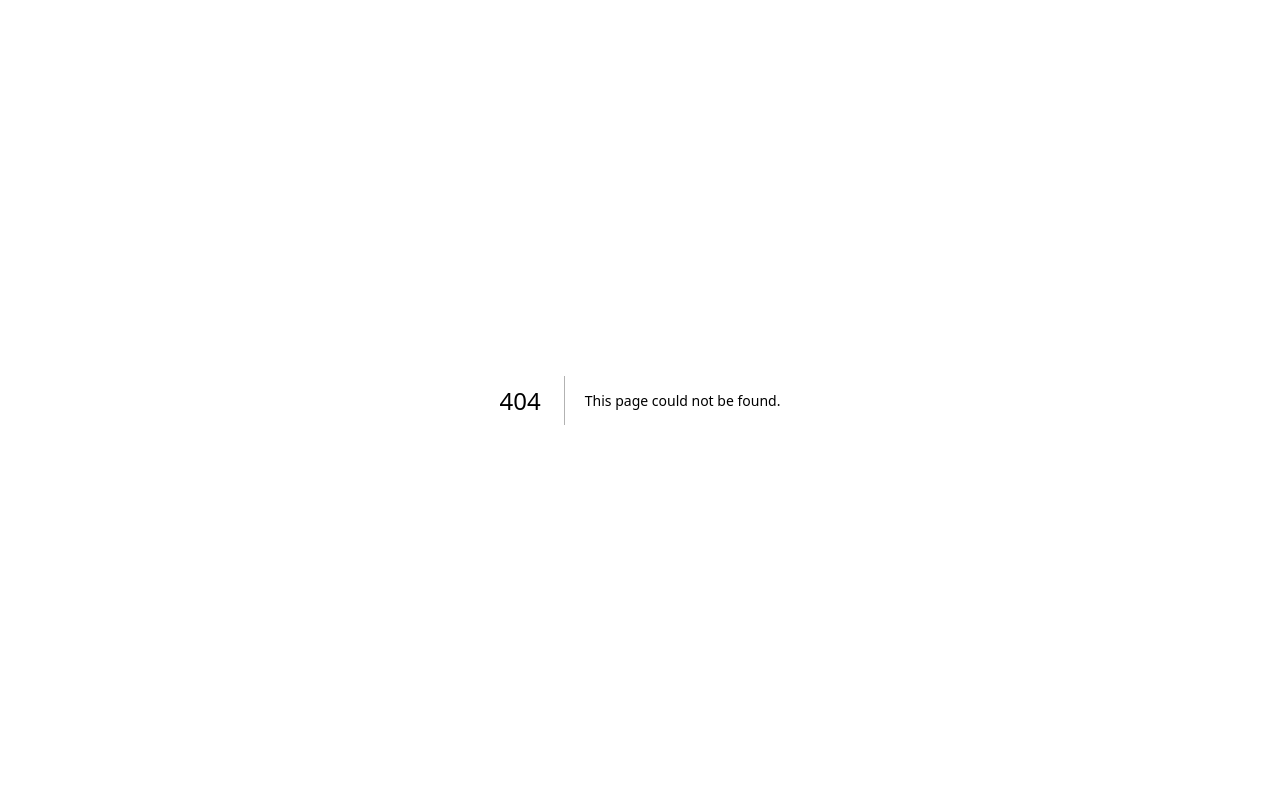
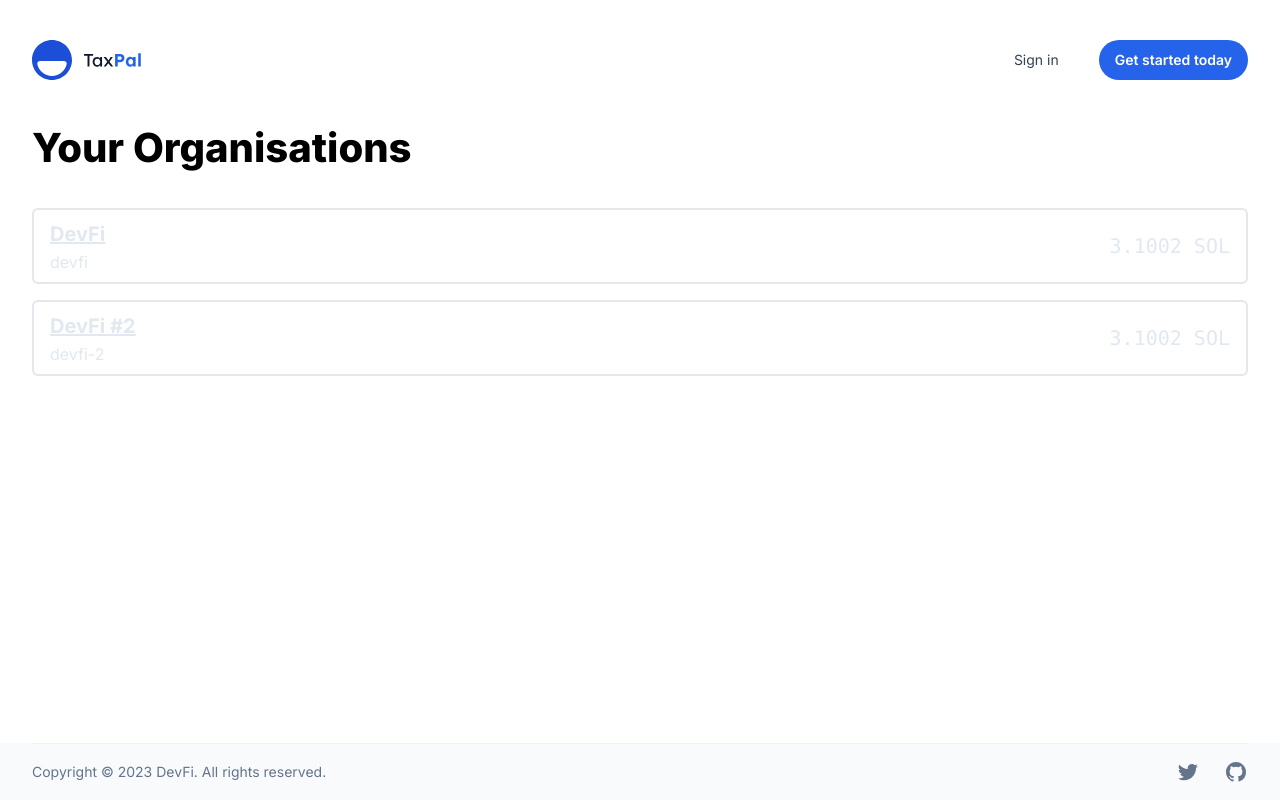
Before and after one commit to solana-devfi/frontend, a Next.js app: page /organisations in a window 1280 px wide. Before the commit this address had no page. Built offline with nearby package versions, Linux system fonts and the light colour scheme.

Commit message:
feat: add organisation page

```diff
--- a/src/components/Footer.tsx
+++ b/src/components/Footer.tsx
@@ -5,7 +5,7 @@ export function Footer() {
   return (
     <footer className="bg-slate-50 dark:bg-slate-900">
       <Container>
-        <div className="flex flex-col items-center border-t border-slate-400/10 py-10 sm:flex-row-reverse sm:justify-between">
+        <div className="flex flex-col items-center border-t border-slate-400/10 py-4 sm:flex-row-reverse sm:justify-between">
           <div className="flex gap-x-6">
             <Link
               href="https://twitter.com"
--- /dev/null
+++ b/src/components/Organisations/OrganisationsList.tsx
@@ -0,0 +1,45 @@
+import Link from 'next/link';
+
+const organisations = [
+  {
+    name: 'devfi',
+    displayName: 'DevFi',
+    totalAmount: '3.1002',
+  },
+  {
+    name: 'devfi-2',
+    displayName: 'DevFi #2',
+    totalAmount: '3.1002',
+  },
+];
+
+interface OrganisationsListProps {}
+
+const OrganisationsList = ({}: OrganisationsListProps) => {
+  return (
+    <ul className="mt-8 space-y-4">
+      {organisations.map((organisation) => (
+        <li
+          key={organisation.name}
+          className="flex items-center justify-between rounded-md border-2 px-4 py-2 text-slate-200 dark:border-slate-200"
+        >
+          <div>
+            <h3 className="text-xl font-bold underline transition-colors dark:text-blue-200 dark:hover:text-blue-400">
+              <Link href={'/organisations/' + organisation.name}>
+                {organisation.displayName}
+              </Link>
+            </h3>
+            <p className="dark:text-slate-300">{organisation.name}</p>
+          </div>
+          <div>
+            <span className="font-mono text-xl">
+              {organisation.totalAmount} SOL
+            </span>
+          </div>
+        </li>
+      ))}
+    </ul>
+  );
+};
+
+export default OrganisationsList;
--- /dev/null
+++ b/src/pages/organisations.tsx
@@ -0,0 +1,31 @@
+import { Container } from '@/components/Container';
+import { Footer } from '@/components/Footer';
+import { Header } from '@/components/Header';
+import OrganisationsList from '@/components/Organisations/OrganisationsList';
+import Head from 'next/head';
+
+const OrganisationsPage = () => {
+  return (
+    <>
+      <Head>
+        <title>DevFi - Accounting made simple for small businesses</title>
+        <meta
+          name="description"
+          content="Most bookkeeping software is accurate, but hard to use. We make the opposite trade-off, and hope you don’t get audited."
+        />
+      </Head>
+      <Header />
+      <main className="dark:bg-slate-900">
+        <Container>
+          <h1 className="text-4xl font-extrabold dark:text-slate-200">
+            Your Organisations
+          </h1>
+          <OrganisationsList />
+        </Container>
+      </main>
+      <Footer />
+    </>
+  );
+};
+
+export default OrganisationsPage;
--- a/src/styles/tailwind.css
+++ b/src/styles/tailwind.css
@@ -5,3 +5,9 @@
 #__next {
   min-height: 100%;
 }
+
+
+main {
+  /* subtract footer (56.8px) and header (120px) */
+  height: calc(100% - 56.8px - 120px);
+}
```
